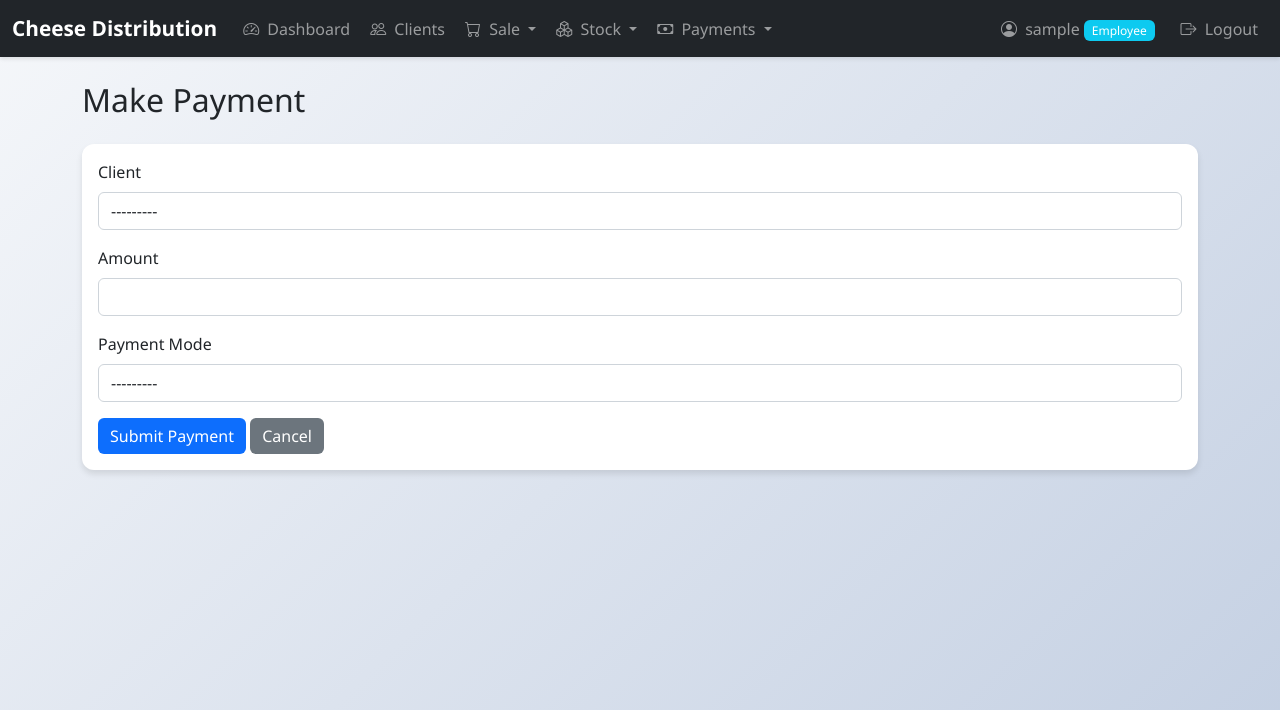
After one commit to HASSAN08114/cheese-distribution-website, a Django app: page /payments/make/ in a window 1280 px wide. The commit adds this page. Shown: the top 710 px of the page. Run offline with Django 4.2, Linux system fonts and the light colour scheme; the visitor is signed in with stand-in values (Sample User, id 1); data that the repository does not hold is empty.

Commit message:
feat: added payment history and payment page

```diff
--- /dev/null
+++ b/distribution/forms_payment.py
@@ -0,0 +1,21 @@
+from django import forms
+from .models import Payment, Client
+
+class PaymentForm(forms.ModelForm):
+    class Meta:
+        model = Payment
+        fields = ['client', 'amount', 'mode', 'bank']
+        widgets = {
+            'client': forms.Select(attrs={'class': 'form-control'}),
+            'amount': forms.NumberInput(attrs={'class': 'form-control', 'step': '0.01'}),
+            'mode': forms.Select(attrs={'class': 'form-control', 'onchange': 'toggleBankField(this)'}),
+            'bank': forms.TextInput(attrs={'class': 'form-control', 'placeholder': 'Bank/Wallet name (if online)'}),
+        }
+
+    def clean(self):
+        cleaned_data = super().clean()
+        mode = cleaned_data.get('mode')
+        bank = cleaned_data.get('bank')
+        if mode == 'online' and not bank:
+            self.add_error('bank', 'Bank/Wallet is required for online payments.')
+        return cleaned_data
--- a/distribution/models.py
+++ b/distribution/models.py
@@ -71,6 +71,7 @@ class CheeseProduct(models.Model):
         ordering = ['manufacturer', 'type', 'packet_size']
 
 
+
 class Client(models.Model):
     name = models.CharField(max_length=200)
     phone = models.CharField(max_length=20)
@@ -79,8 +80,35 @@ class Client(models.Model):
     def __str__(self):
         return self.name
 
+    @property
+    def amount_owed(self):
+        # Total sales minus total payments
+        from django.db.models import Sum
+        total_sales = self.sale_set.aggregate(total=Sum('total_amount'))['total'] or Decimal('0.00')
+        total_paid = self.payment_set.aggregate(total=Sum('amount'))['total'] or Decimal('0.00')
+        return total_sales - total_paid
+
     class Meta:
         ordering = ['name']
+
+
+# Payment model for client payments
+class Payment(models.Model):
+    PAYMENT_MODES = [
+        ('cash', 'Cash'),
+        ('online', 'Online'),
+    ]
+    client = models.ForeignKey(Client, on_delete=models.CASCADE)
+    amount = models.DecimalField(max_digits=10, decimal_places=2)
+    date = models.DateTimeField(auto_now_add=True)
+    mode = models.CharField(max_length=10, choices=PAYMENT_MODES)
+    bank = models.CharField(max_length=100, blank=True, help_text="Required if mode is online")
+
+    def __str__(self):
+        return f"{self.client.name} - {self.amount} ({self.get_mode_display()}) on {self.date.date()}"
+
+    class Meta:
+        ordering = ['-date']
 
 
 class Sale(models.Model):
--- a/distribution/templates/distribution/base.html
+++ b/distribution/templates/distribution/base.html
@@ -59,6 +59,15 @@
                                 <li><a class="dropdown-item" href="{% url 'stock_history' %}"><i class="bi bi-clock-history"></i> Stock History</a></li>
                             </ul>
                         </li>
+                        <li class="nav-item dropdown">
+                            <a class="nav-link dropdown-toggle" href="#" id="paymentDropdown" role="button" data-bs-toggle="dropdown" aria-expanded="false">
+                                <i class="bi bi-cash"></i> Payments
+                            </a>
+                            <ul class="dropdown-menu" aria-labelledby="paymentDropdown">
+                                <li><a class="dropdown-item" href="{% url 'make_payment' %}"><i class="bi bi-plus-circle"></i> Make Payment</a></li>
+                                <li><a class="dropdown-item" href="{% url 'payment_history' %}"><i class="bi bi-list-ul"></i> Payment History</a></li>
+                            </ul>
+                        </li>
                 </ul>
                 <ul class="navbar-nav">
                     <li class="nav-item">
--- a/distribution/templates/distribution/client_list.html
+++ b/distribution/templates/distribution/client_list.html
@@ -41,6 +41,7 @@
                     <th>Name</th>
                     <th>Phone</th>
                     <th>Address</th>
+                    <th>Amount Owed</th>
                     <th>Actions</th>
                 </tr>
             </thead>
@@ -50,6 +51,7 @@
                     <td><strong>{{ client.name }}</strong></td>
                     <td>{{ client.phone }}</td>
                     <td>{{ client.address|truncatewords:15 }}</td>
+                    <td>PKR {{ client.amount_owed|floatformat:2 }}</td>
                     <td>
                         <button type="button" class="btn btn-sm edit-btn" data-edit-url="{% url 'client_edit' client.pk %}" data-bs-toggle="modal" data-bs-target="#dynamicEditModal">
                             Edit
--- /dev/null
+++ b/distribution/templates/distribution/make_payment.html
@@ -0,0 +1,58 @@
+{% extends 'distribution/base.html' %}
+
+{% block title %}Make Payment{% endblock %}
+
+{% block content %}
+<h2 class="mb-4">Make Payment</h2>
+<div class="card">
+    <div class="card-body">
+        <form method="post" id="paymentForm">
+            {% csrf_token %}
+            {{ form.non_field_errors }}
+            <div class="mb-3">
+                <label for="id_client" class="form-label">Client</label>
+                {{ form.client }}
+                {{ form.client.errors }}
+            </div>
+            <div class="mb-3">
+                <label for="id_amount" class="form-label">Amount</label>
+                {{ form.amount }}
+                {{ form.amount.errors }}
+            </div>
+            <div class="mb-3">
+                <label for="id_mode" class="form-label">Payment Mode</label>
+                {{ form.mode }}
+                {{ form.mode.errors }}
+            </div>
+            <div class="mb-3" id="bank-field" style="display:none;">
+                <label for="id_bank" class="form-label">Bank/Wallet</label>
+                {{ form.bank }}
+                {{ form.bank.errors }}
+            </div>
+            <button type="submit" class="btn btn-primary">Submit Payment</button>
+            <a href="{% url 'payment_history' %}" class="btn btn-secondary">Cancel</a>
+        </form>
+    </div>
+</div>
+{% endblock %}
+
+{% block extra_js %}
+<script>
+function toggleBankField(sel) {
+    var bankField = document.getElementById('bank-field');
+    if (sel.value === 'online') {
+        bankField.style.display = '';
+    } else {
+        bankField.style.display = 'none';
+        document.getElementById('id_bank').value = '';
+    }
+}
+document.addEventListener('DOMContentLoaded', function() {
+    var modeSel = document.getElementById('id_mode');
+    if (modeSel) {
+        toggleBankField(modeSel);
+        modeSel.addEventListener('change', function() { toggleBankField(this); });
+    }
+});
+</script>
+{% endblock %}
--- a/distribution/urls.py
+++ b/distribution/urls.py
@@ -34,11 +34,15 @@ urlpatterns = [
     path('sales/<int:pk>/modal/', views.sale_modal_details, name='sale_modal_details'),
     path('stock/history/', views.stock_history, name='stock_history'),
     path('stock/<int:pk>/modal/', views.stock_modal_details, name='stock_modal_details'),
-        path('sales/modal/<int:pk>/', views.sale_modal_details, name='sale_modal_details_alt'),
-        path('stock/modal/<int:pk>/', views.stock_modal_details, name='stock_modal_details_alt'),
+    path('sales/modal/<int:pk>/', views.sale_modal_details, name='sale_modal_details_alt'),
+    path('stock/modal/<int:pk>/', views.stock_modal_details, name='stock_modal_details_alt'),
     path('returns/sale-item/', views.return_sale_item, name='return_sale_item'),
     path('returns/sale-all/', views.return_all_sale_items, name='return_all_sale_items'),
     path('returns/stock/', views.return_stock_addition, name='return_stock_addition'),
+
+    #Payment Management
+    path('payments/make/', views.make_payment, name='make_payment'),
+    path('payments/history/', views.payment_history, name='payment_history'),
 
     # Setup and User Management
     path('setup-owner/', views.setup_owner, name='setup_owner'),
--- a/distribution/views.py
+++ b/distribution/views.py
@@ -1,3 +1,7 @@
+from .forms_payment import PaymentForm
+from .models import Payment
+# Payment views
+from django.contrib.auth.decorators import login_required
 from django.shortcuts import render, redirect, get_object_or_404
 from django.contrib.auth.decorators import login_required
 from django.contrib.auth import authenticate, login, logout
@@ -24,6 +28,23 @@ from .models import CheeseType
 
 # AJAX endpoint to process return for sale item
 from django.views.decorators.http import require_POST
+
+@login_required
+def make_payment(request):
+    if request.method == 'POST':
+        form = PaymentForm(request.POST)
+        if form.is_valid():
+            form.save()
+            messages.success(request, 'Payment recorded successfully.')
+            return redirect('payment_history')
+    else:
+        form = PaymentForm()
+    return render(request, 'distribution/make_payment.html', {'form': form})
+
+@login_required
+def payment_history(request):
+    payments = Payment.objects.select_related('client').all()
+    return render(request, 'distribution/payment_history.html', {'payments': payments})
 
 @login_required
 @require_POST
@@ -180,8 +201,22 @@ def logout_view(request):
 def dashboard(request):
     user_is_owner = is_owner(request.user)
 
+    # Calculate statistics
+    total_sales = Sale.objects.aggregate(total=Sum('total_amount'))['total'] or Decimal('0.00')
+    total_payments = Payment.objects.aggregate(total=Sum('amount'))['total'] or Decimal('0.00')
+    total_clients = Client.objects.count()
+    total_credits_owed = sum(client.amount_owed for client in Client.objects.all())
+    total_profit = sum(sale.calculate_total_profit() for sale in Sale.objects.all())
+    total_products = CheeseProduct.objects.count()
+
     context = {
         'user_is_owner': user_is_owner,
+        'total_sales': total_sales,
+        'total_payments': total_payments,
+        'total_clients': total_clients,
+        'total_credits_owed': total_credits_owed,
+        'total_profit': total_profit,
+        'total_products': total_products,
     }
     return render(request, 'distribution/dashboard.html', context)
 
```
Also changed, not shown: distribution/templates/distribution/payment_history.html (added, +37 -0 lines), distribution/migrations/0003_payment.py (added).
